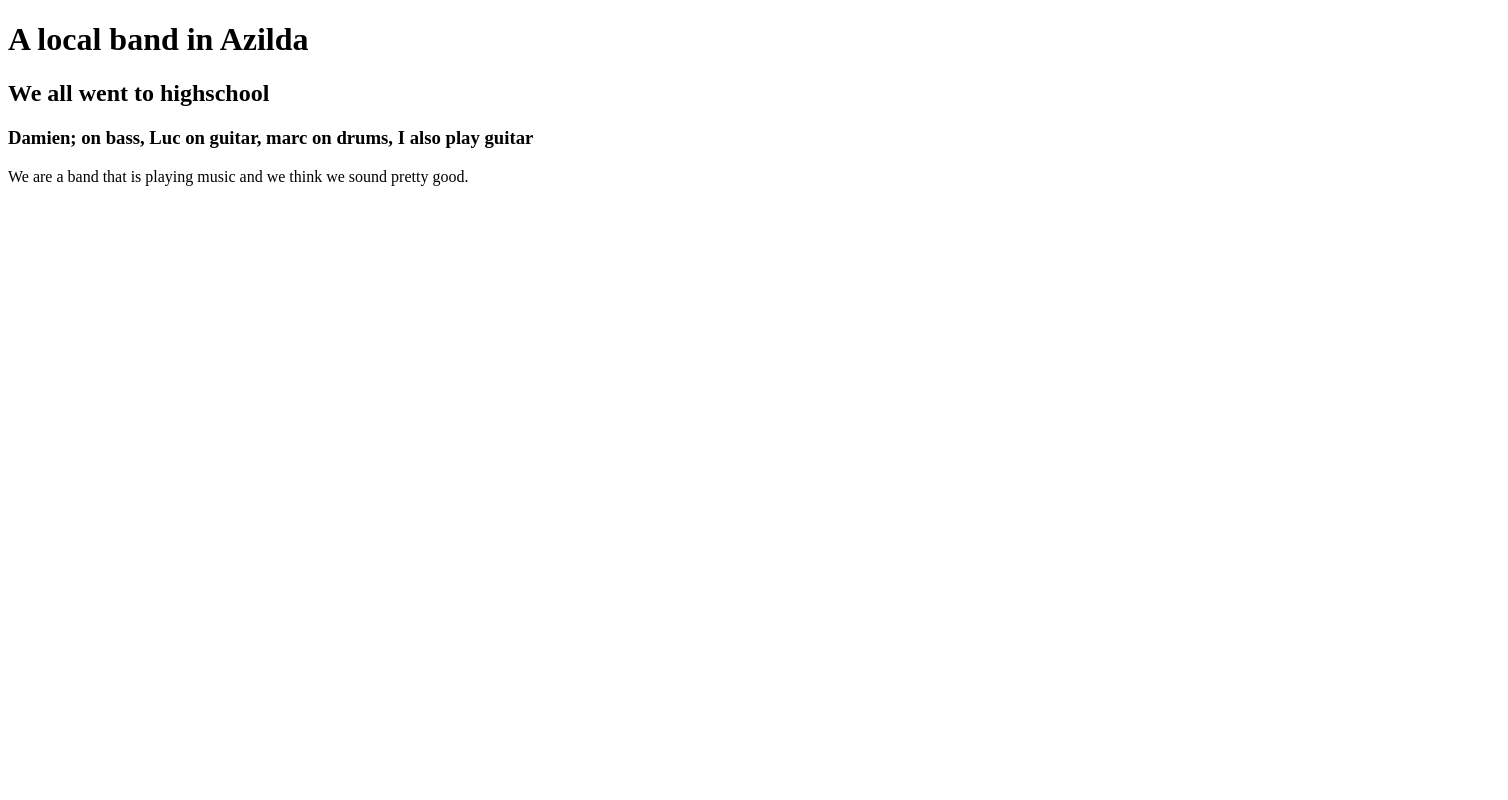
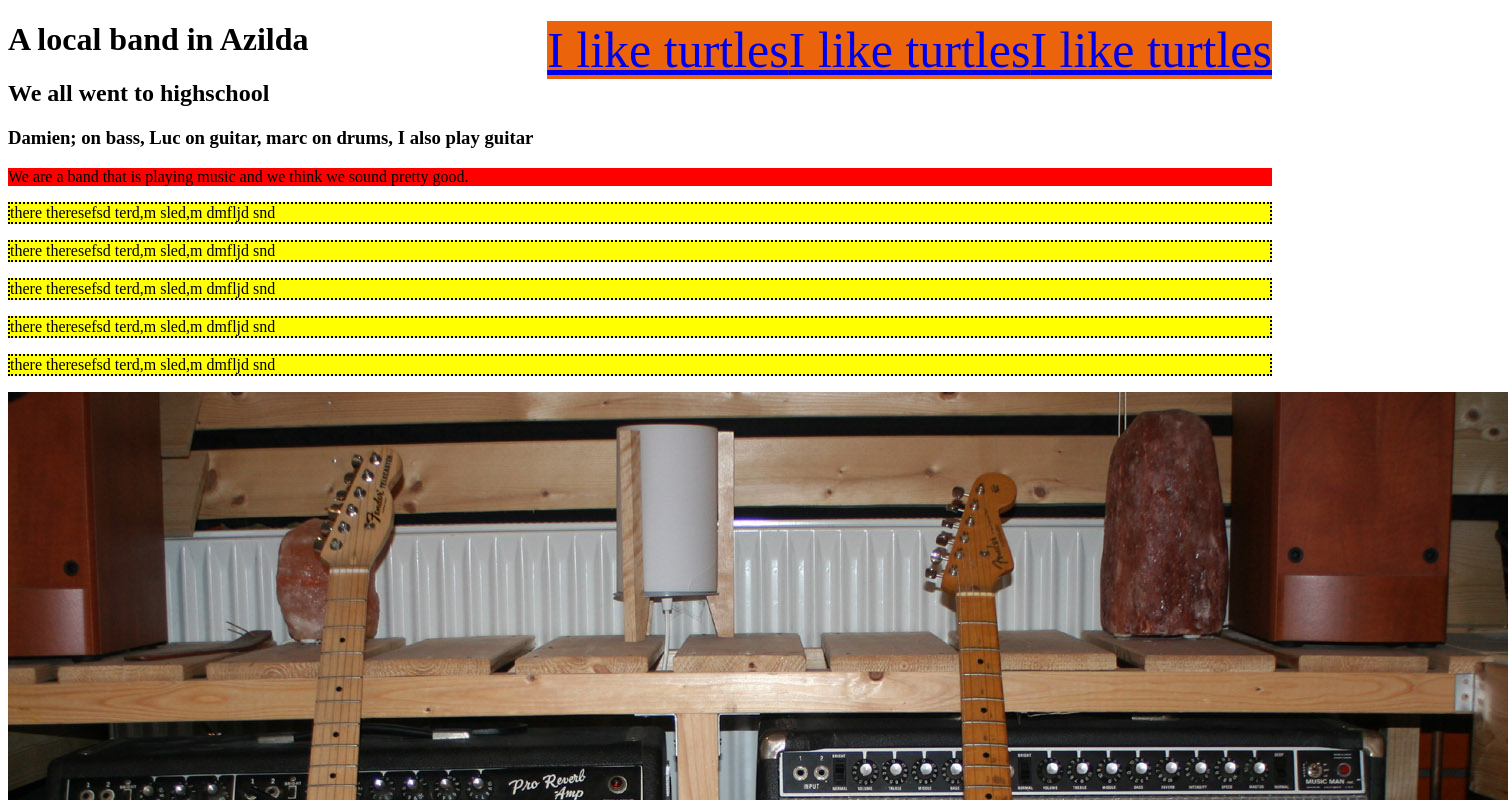
Before and after one commit to logikdesign/html-css, a plain HTML site: page index.html in a window 1280 px wide. Shown: the top 800 px of the page, 1508 px wide, since content can reach past the window. Drawn offline with Linux system fonts and the light colour scheme.

Commit message:
added guitar picture

```diff
--- a/css.css
+++ b/css.css
@@ -1,3 +1,15 @@
-p {
+#one {
 background-color: red;
 }
+
+.one {
+    background-color: yellow;
+    border: 2px dotted black;
+}
+
+#position {
+    background-color: rgb(235, 100, 11);
+    float: right;
+    position: relative;
+    font-size: 50px;
+}
--- a/index.html
+++ b/index.html
@@ -1,21 +1,34 @@
 <!doctype html>
 <html>
     <head>
+        <link rel="stylesheet" type="text/css" href="css.css">
 <title>
 Deep Tread
 </title>
     </head>
 
     <body>
-      <h1>A local band in Azilda</h1>
+
+            <a id="position" href="https://www.facebook.com">I like turtles</a>
+            <a id="position" href="https://www.facebook.com">I like turtles</a>
+            <a id="position" href="https://www.facebook.com">I like turtles</a>
+        <h1>A local band in Azilda</h1>
       <h2> We all went to highschool </h2>
       <h3> Damien; on bass, Luc on guitar,
           marc on drums, I also play guitar
       </h3>
-      <p>We are a band that is playing
+      <p id="one">We are a band that is playing
           music and we think we sound pretty
           good.
       </p>
+
+      <p class="one"> there theresefsd terd,m sled,m dmfljd snd</p>
+      <p class="one"> there theresefsd terd,m sled,m dmfljd snd</p>
+      <p class="one"> there theresefsd terd,m sled,m dmfljd snd</p>
+      <p class="one"> there theresefsd terd,m sled,m dmfljd snd</p>
+      <p class="one"> there theresefsd terd,m sled,m dmfljd snd</p>
+
+      <img src="strat1.jpg">
     </body>
 
 </html>
```
Also changed, not shown: strat1.jpg (added).
